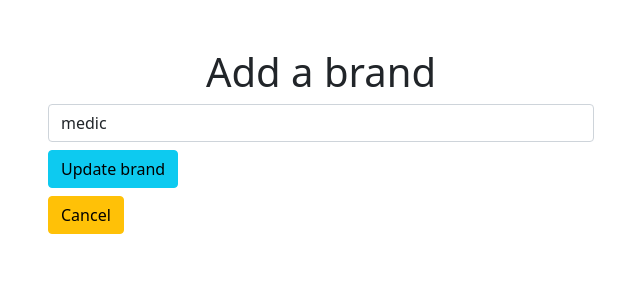
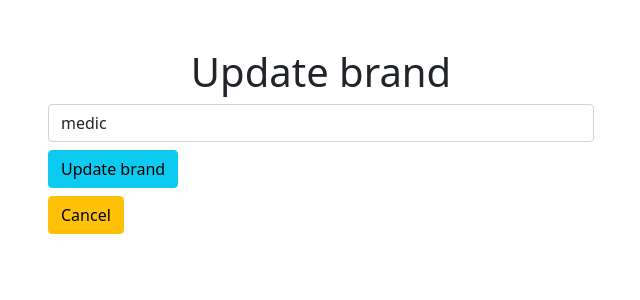
Before and after one commit to mahjabeen-a/CoviSafe, a Flask app: page /updatebrand/1 in a window 1280 px wide. Shown: the top 300 px of the page, without its empty margins (319-959 px from the left). Run offline with Flask 2, Linux system fonts and the light colour scheme; a user stored in the database is signed in; data comes from the database, SQL or seed files in the repository; both versions use the stored data as it was after the commit; some libraries are stand-ins or nearby versions.

Commit message:
update category(rename)

```diff
--- a/shop/products/routes.py
+++ b/shop/products/routes.py
@@ -206,16 +206,15 @@ def updateproduct(id):
 def deleteproduct(id):
     product = Addproduct.query.get_or_404(id)
     if request.method == "POST":
-            try:
-                os.unlink(os.path.join(current_app.root_path, "static/images/" + product.image_1))
-                os.unlink(os.path.join(current_app.root_path, "static/images/" + product.image_2))
-                os.unlink(os.path.join(current_app.root_path, "static/images/" + product.image_3))
-                product.image_1 = photos.save(request.files.get('image_1'), name=secrets.token_hex(10) + ".")
-            except Exception as e:
-                print(e)
-            db.session.delete(product)
-            db.session.commit()
-            flash(f'The product {product.name} was deleted from your record','success')
-            return redirect(url_for('admin'))
+        try:
+            os.unlink(os.path.join(current_app.root_path, "static/images/" + product.image_1))
+            os.unlink(os.path.join(current_app.root_path, "static/images/" + product.image_2))
+            os.unlink(os.path.join(current_app.root_path, "static/images/" + product.image_3))
+        except Exception as e:
+            print(e)
+        db.session.delete(product)
+        db.session.commit()
+        flash(f'The product {product.name} was deleted from your record','success')
+        return redirect(url_for('admin'))
     flash(f'Cant delete the product','danger')
     return redirect (url_for('admin'))
--- a/shop/templates/products/updatebrand.html
+++ b/shop/templates/products/updatebrand.html
@@ -8,14 +8,14 @@
         <div class="col-md-6">
             {% include '_messages.html' %}
             {% if updatebrand %}
-            <h1 class="text-center mt-5">Add a brand</h1>
+            <h1 class="text-center mt-5">Update brand</h1>
             <form action="" method="POST">
                 <input type="text" name="brand" class="form-control" value="{{updatebrand.name}}">
                 <input type="Submit" value="Update brand" class="btn btn-info mt-2">
             </form>
             <a href="{{url_for('brands')}}" class="btn btn-warning mt-2">Cancel</a>
             {% else %}
-            <h1 class="text-center mt-5">Add a Category</h1>
+            <h1 class="text-center mt-5">Update Category</h1>
             <form action="" method="POST">
                 <input type="text" name="category" class="form-control" value="{{updatecat.name}}">
                 <input type="Submit" value="Update category" class="btn btn-info mt-2">
```
Also changed, not shown: shop/covisafe.db.
